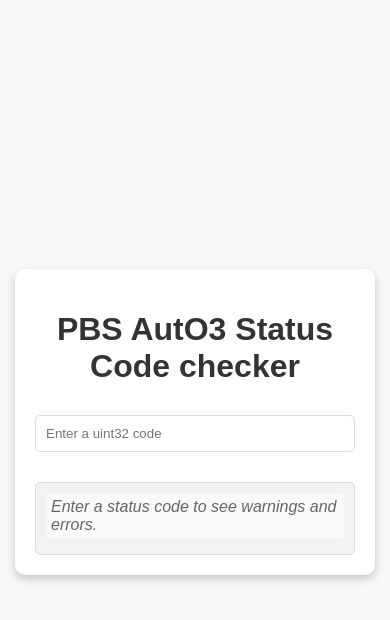
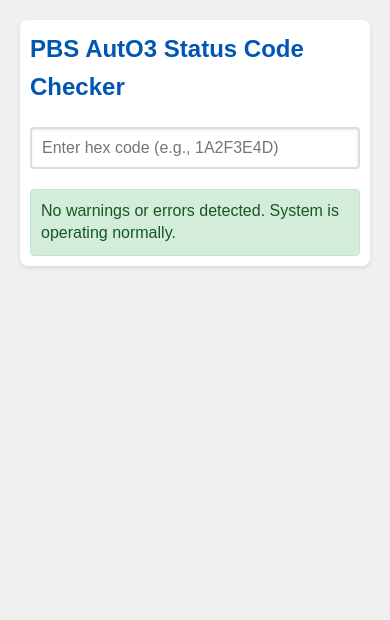
Before and after one commit to davmoz/pbs-status-code-checker, a plain HTML site: page index.html in a window 390 px wide. Drawn offline with Linux system fonts and the light colour scheme.

Commit message:
input is now in HEX. Updated gui

```diff
--- a/index.html
+++ b/index.html
@@ -1,16 +1,25 @@
 <!DOCTYPE html>
 <html lang="en">
   <head>
-    <meta charset="UTF-8">
-    <meta name="viewport" content="width=device-width, initial-scale=1.0">
-    <title>PBS Status Code checker</title>
-    <link rel="stylesheet" href="style.css">
+    <meta charset="UTF-8" />
+    <meta name="viewport" content="width=device-width, initial-scale=1.0" />
+    <title>PBS Status Code Checker</title>
+    <link rel="stylesheet" href="style.css" />
   </head>
   <body>
     <div class="container">
-    <h1>PBS AutO3 Status Code checker</h1>
-    <input type="number" id="statusCode" placeholder="Enter a uint32 code" min="0" max="4294967295" oninput="checkStatus()">
-    <div id="results"></div>
+      <h1>PBS AutO3 Status Code Checker</h1>
+      <input
+        type="text"
+        id="statusCode"
+        placeholder="Enter hex code (e.g., 1A2F3E4D)"
+        oninput="checkStatus()"
+      />
+      <div id="results">
+        <div class="all-clear">
+          No warnings or errors detected. System is operating normally.
+        </div>
+      </div>
     </div>
     <script src="script.js"></script>
   </body>
--- a/script.js
+++ b/script.js
@@ -1,12 +1,13 @@
 const warnings = {
-    1: "Output cooling water rising",
+  1: "Output cooling water temperature rising",
   2: "Input gas flow too low",
   4: "Input gas pressure too low",
   8: "Input gas temperature rising",
   16: "Input gas pressure rising",
   32: "Chiller fault",
   64: "Door open",
-    32768: "Hunit timeout",
+  // Skipping empty warnings for clarity
+  32768: "HUnit timeout",
 };
 
 const errors = {
@@ -22,31 +23,53 @@ const errors = {
   33554432: "Output gas temperature above limit",
   67108864: "Cell gas pressure above limit",
   134217728: "Internal pressure above limit",
-    268435456: "Output cooling water above limit",
+  268435456: "Output cooling water temperature above limit",
   536870912: "HUnit has no power",
+  1073741824: "Input gas flow below min limit during production",
 };
 
 function checkStatus() {
-    const code = document.getElementById('statusCode').value;
-    let resultsHtml = '';
+  let code = document.getElementById("statusCode").value;
+  let warningsHtml = "<div class='warning-column'><h2>Warnings</h2>";
+  let errorsHtml = "<div class='error-column'><h2>Errors</h2>";
+  let foundIssue = false; // Flag to track if any warning or error was found
 
-    if (code === '') {
-        resultsHtml = "<div class='default-text'>Enter a status code to see warnings and errors.</div>";
-    } else {
+  // Assuming input is in the form of "E1F2A3B4", where each pair is a byte and each group of 4 characters is a word in little-endian.
+  // We need to swap the words but not the bytes within the words.
+  let hexLE = code.slice(4) + code.slice(0, 4);
+
+  // Convert hex input to decimal for bitwise operations
+  code = parseInt(hexLE, 16);
+
+  if (isNaN(code)) {
+    document.getElementById("results").innerHTML =
+      "<div class='default-text'>Enter a valid hexadecimal status code to see warnings and errors.</div>";
+    return;
+  }
+
   for (let key in warnings) {
     if (code & key) {
-                resultsHtml += "<div class='warning'>Warning: " + warnings[key] + "</div>";
+      warningsHtml += "<div class='warning'>" + warnings[key] + "</div>";
+      foundIssue = true;
     }
   }
 
   for (let key in errors) {
     if (code & key) {
-                resultsHtml += "<div class='error'>Error: " + errors[key] + "</div>";
-            }
+      errorsHtml += "<div class='error'>" + errors[key] + "</div>";
+      foundIssue = true;
     }
   }
 
-    document.getElementById('results').innerHTML = resultsHtml;
+  warningsHtml += "</div>"; // Close the warning-column div
+  errorsHtml += "</div>"; // Close the error-column div
+
+  // If no warnings or errors were found, display a message indicating all clear
+  if (!foundIssue) {
+    document.getElementById("results").innerHTML =
+      "<div class='all-clear'>No warnings or errors detected. System is operating normally.</div>";
+    return;
   }
 
-checkStatus();
+  document.getElementById("results").innerHTML = warningsHtml + errorsHtml;
+}
--- a/style.css
+++ b/style.css
@@ -1,88 +1,117 @@
+/* Reset some basic elements for cross-browser consistency */
+body,
+h1,
+input,
+div {
+  margin: 0;
+  padding: 0;
+  box-sizing: border-box;
+}
+
 body {
-    font-family: 'Arial', sans-serif;
-    background-color: #f7f7f7;
-    margin: 0;
-    padding: 0;
-    display: flex;
-    justify-content: center;
-    align-items: center;
-    height: 100vh;
+  font-family: Arial, sans-serif;
+  background-color: #f0f0f0;
+  color: #333;
+  line-height: 1.6;
+  padding: 20px;
 }
 
 .container {
-    background-color: #fff;
-    box-shadow: 0 4px 8px 0 rgba(0,0,0,0.2);
-    border-radius: 10px;
-    padding: 20px;
-    margin: 15px;
-    width: 80%;
-    max-width: 600px;
+  max-width: 600px;
+  margin: 0 auto;
+  padding: 20px;
+  background-color: #fff;
+  box-shadow: 0 2px 4px rgba(0, 0, 0, 0.1);
+  border-radius: 8px;
 }
 
 h1 {
-    color: #333;
-    text-align: center;
-    margin-bottom: 20px;
+  color: #0056b3;
+  margin-bottom: 20px;
 }
 
-input, button {
-    width: 100%;
-    padding: 10px;
-    margin: 10px 0;
-    border-radius: 5px;
-    border: 1px solid #ddd;
-    box-sizing: border-box;
+input[type="text"] {
+  width: 100%;
+  padding: 10px;
+  margin-bottom: 20px;
+  border: 2px solid #ddd;
+  border-radius: 4px;
+  box-shadow: inset 0 1px 3px rgba(0, 0, 0, 0.1);
+  font-size: 16px;
 }
 
-button {
-    background-color: #007bff;
-    color: white;
-    border: none;
-    cursor: pointer;
-    transition: background-color 0.3s;
-}
-
-button:hover {
-    background-color: #0056b3;
+input[type="text"]:focus {
+  border-color: #0056b3;
+  outline: none;
 }
 
 #results {
-    background-color: #f2f2f2;
-    border: 1px solid #ddd;
-    border-radius: 5px;
-    padding: 10px;
-    margin-top: 20px;
-    text-align: left;
-    white-space: pre-line; /* Ensures formatting of multiline strings */
+  line-height: 1.4;
 }
 
-@media (max-width: 768px) {
-    .container {
-        width: 95%;
-    }
+.warning,
+.error {
+  padding: 10px;
+  margin-bottom: 10px;
+  border-radius: 4px;
 }
 
 .warning {
-    color: orange;
-    font-weight: bold;
+  background-color: #fff3cd;
+  border: 1px solid #ffeeba;
+  color: #856404;
 }
 
 .error {
-    color: red;
-    font-weight: bold;
+  background-color: #f8d7da;
+  border: 1px solid #f5c6cb;
+  color: #721c24;
 }
 
-/* Existing styles... */
-
-/* Style for results */
-#results div {
-    margin-bottom: 5px;
-    padding: 5px;
-    border-radius: 4px;
-    background-color: #f9f9f9;
+.all-clear {
+  background-color: #d4edda;
+  border: 1px solid #c3e6cb;
+  color: #155724;
+  padding: 10px;
+  border-radius: 4px;
 }
 
-.default-text {
-    color: #666;
-    font-style: italic;
+/* Responsive design adjustments */
+@media (max-width: 640px) {
+  .container {
+    width: 100%;
+    padding: 10px;
+  }
+
+  h1 {
+    font-size: 24px;
+  }
 }
+
+/* Additions to the existing CSS */
+
+#results {
+  display: flex;
+  justify-content: space-between;
+}
+
+.warning-column,
+.error-column {
+  flex: 1;
+  margin: 0 10px;
+}
+
+h2 {
+  margin-bottom: 10px;
+}
+
+@media (max-width: 640px) {
+  #results {
+    flex-direction: column;
+  }
+
+  .warning-column,
+  .error-column {
+    margin: 0 0 20px;
+  }
+}
```
Lines whose indentation alone changed are shown as unchanged.
